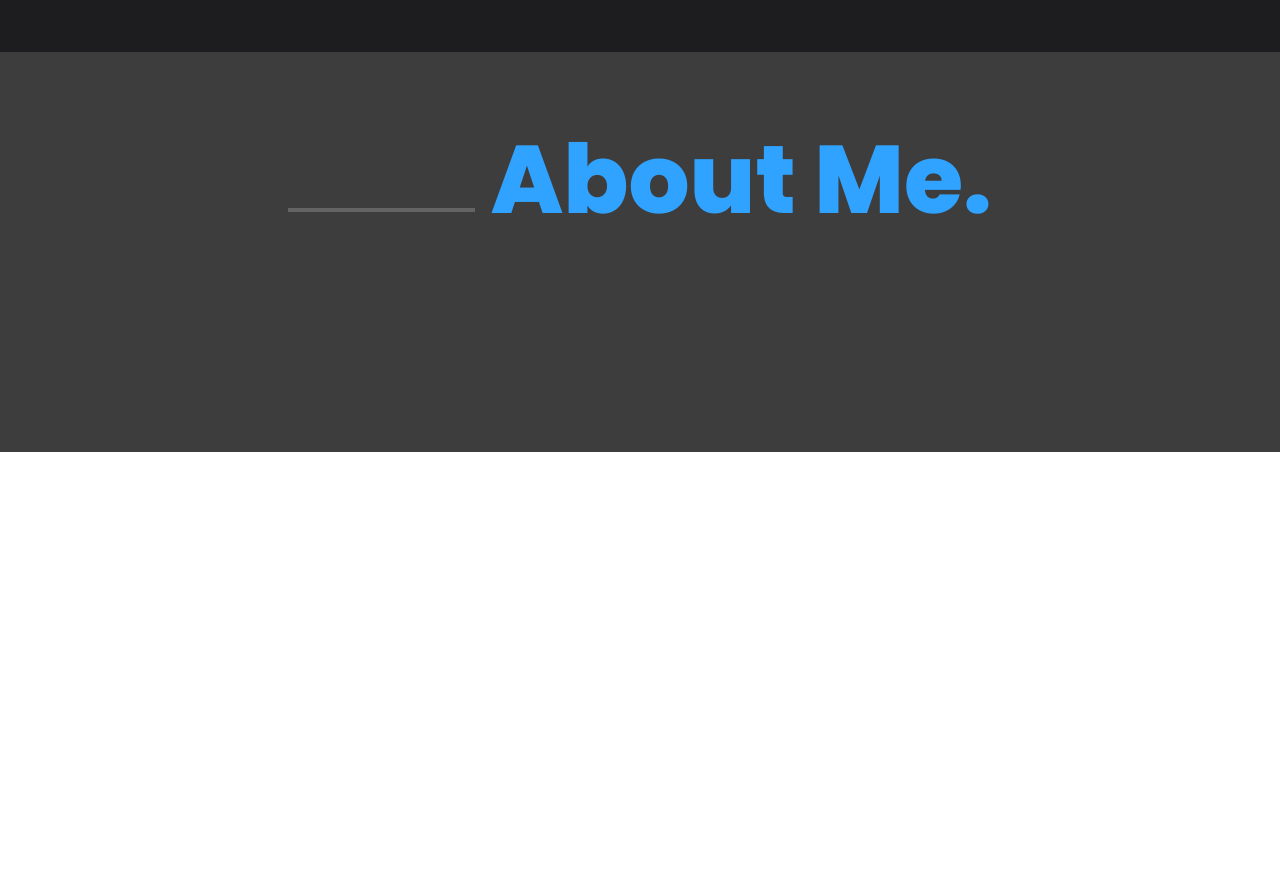
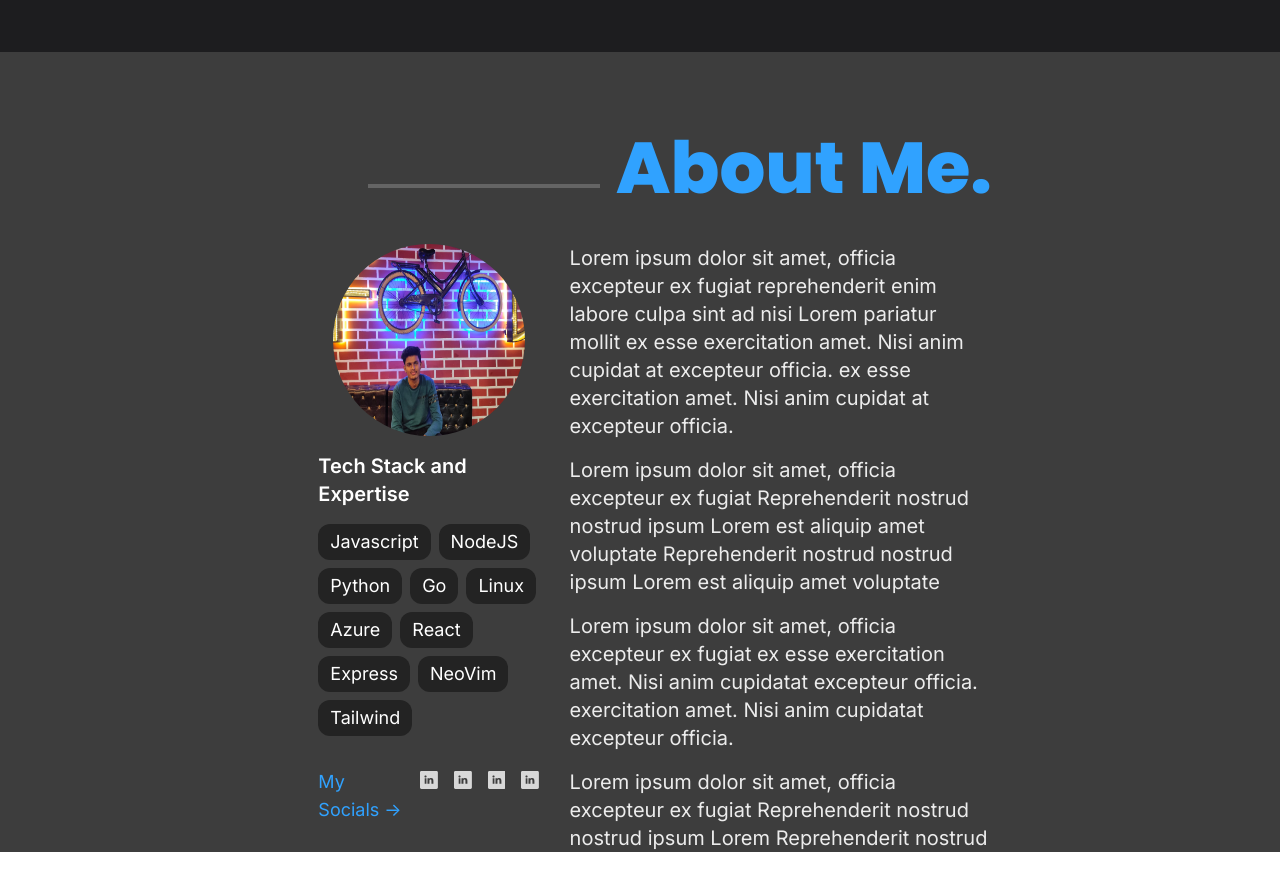
Before and after one commit to antidoid/cloud-resume-challenge, a React (Vite) app in the folder frontend/: page / in a window 1280 px wide. Shown: the part 780-1660 px from the top of the page. Before the commit the page ends 1232 px from the top, so only its background shows below. Built offline with nearby package versions, Linux system fonts and the light colour scheme.

Commit message:
Add: socials in about me

```diff
--- a/frontend/src/components/About.tsx
+++ b/frontend/src/components/About.tsx
@@ -1,11 +1,146 @@
+import Linkedin from "../assets/linkedin.svg";
+import PP from "../assets/pp.jpg";
+
 function About() {
   return (
-    <div id="about" className="h-[50vh] w-full bg-[#3D3D3D]">
-      <div className="relative flex justify-end items-center mt-20 px-8 md:px-72">
-        <div className="h-1 grow bg-white/20 self-end mb-4 mr-4"></div>
-        <h2 className="font-poppins font-extrabold text-4xl md:text-8xl text-right text-cerulean ">
+    <div id="about" className="w-full h-screen bg-[#3D3D3D] px-8 lg:px-72">
+      <div className="relative flex justify-end items-center mt-20">
+        <div className="h-1 grow bg-white/20 self-end mb-4 mr-4 ml-20"></div>
+        <h2 className="font-poppins font-extrabold text-4xl md:text-7xl text-right text-cerulean ">
           About Me.
         </h2>
+      </div>
+      <div className="flex pt-10">
+        <div className="w-2/5 px-8 flex flex-col items-center">
+          <img src={PP} className="rounded-full w-24 h-24 md:w-48 md:h-48" />
+          <div className="px-2 pt-4 flex flex-col items-center justify-center">
+            <h4 className="font-semibold text-xl">Tech Stack and Expertise</h4>
+            <div className="mt-4 flex flex-wrap  gap-2 text-lg">
+              <span className="px-3 py-1 bg-[#232323] rounded-xl">
+                Javascript
+              </span>
+              <span className="px-3 py-1 bg-[#232323] rounded-xl">NodeJS</span>
+              <span className="px-3 py-1 bg-[#232323] rounded-xl">Python</span>
+              <span className="px-3 py-1 bg-[#232323] rounded-xl">Go</span>
+              <span className="px-3 py-1 bg-[#232323] rounded-xl">Linux</span>
+              <span className="px-3 py-1 bg-[#232323] rounded-xl">Azure</span>
+              <span className="px-3 py-1 bg-[#232323] rounded-xl">React</span>
+              <span className="px-3 py-1 bg-[#232323] rounded-xl">Express</span>
+              <span className="px-3 py-1 bg-[#232323] rounded-xl">NeoVim</span>
+              <span className="px-3 py-1 bg-[#232323] rounded-xl">
+                Tailwind
+              </span>
+            </div>
+            <div className="flex gap-4 mt-8 self-start">
+              <span className="text-cerulean text-lg hover:underline duration-300">
+                My Socials -&#62;
+              </span>
+              <svg
+                className="w-6 h-6 fill-white/80 hover:fill-cerulean cursor-pointer"
+                version="1.1"
+                id="Layer_1"
+                xmlns="http://www.w3.org/2000/svg"
+                viewBox="-143 145 512 512"
+              >
+                <g id="SVGRepo_bgCarrier" stroke-width="0"></g>
+                <g
+                  id="SVGRepo_tracerCarrier"
+                  stroke-linecap="round"
+                  stroke-linejoin="round"
+                  stroke="#ECECECCCCCCC"
+                  stroke-width="3.072"
+                ></g>
+                <g id="SVGRepo_iconCarrier">
+                  {" "}
+                  <path d="M329,145h-432c-22.1,0-40,17.9-40,40v432c0,22.1,17.9,40,40,40h432c22.1,0,40-17.9,40-40V185C369,162.9,351.1,145,329,145z M41.4,508.1H-8.5V348.4h49.9V508.1z M15.1,328.4h-0.4c-18.1,0-29.8-12.2-29.8-27.7c0-15.8,12.1-27.7,30.5-27.7 c18.4,0,29.7,11.9,30.1,27.7C45.6,316.1,33.9,328.4,15.1,328.4z M241,508.1h-56.6v-82.6c0-21.6-8.8-36.4-28.3-36.4 c-14.9,0-23.2,10-27,19.6c-1.4,3.4-1.2,8.2-1.2,13.1v86.3H71.8c0,0,0.7-146.4,0-159.7h56.1v25.1c3.3-11,21.2-26.6,49.8-26.6 c35.5,0,63.3,23,63.3,72.4V508.1z"></path>{" "}
+                </g>
+              </svg>
+              <svg
+                className="w-6 h-6 fill-white/80 hover:fill-cerulean cursor-pointer"
+                version="1.1"
+                id="Layer_1"
+                xmlns="http://www.w3.org/2000/svg"
+                viewBox="-143 145 512 512"
+              >
+                <g id="SVGRepo_bgCarrier" stroke-width="0"></g>
+                <g
+                  id="SVGRepo_tracerCarrier"
+                  stroke-linecap="round"
+                  stroke-linejoin="round"
+                  stroke="#ECECECCCCCCC"
+                  stroke-width="3.072"
+                ></g>
+                <g id="SVGRepo_iconCarrier">
+                  {" "}
+                  <path d="M329,145h-432c-22.1,0-40,17.9-40,40v432c0,22.1,17.9,40,40,40h432c22.1,0,40-17.9,40-40V185C369,162.9,351.1,145,329,145z M41.4,508.1H-8.5V348.4h49.9V508.1z M15.1,328.4h-0.4c-18.1,0-29.8-12.2-29.8-27.7c0-15.8,12.1-27.7,30.5-27.7 c18.4,0,29.7,11.9,30.1,27.7C45.6,316.1,33.9,328.4,15.1,328.4z M241,508.1h-56.6v-82.6c0-21.6-8.8-36.4-28.3-36.4 c-14.9,0-23.2,10-27,19.6c-1.4,3.4-1.2,8.2-1.2,13.1v86.3H71.8c0,0,0.7-146.4,0-159.7h56.1v25.1c3.3-11,21.2-26.6,49.8-26.6 c35.5,0,63.3,23,63.3,72.4V508.1z"></path>{" "}
+                </g>
+              </svg>
+              <svg
+                className="w-6 h-6 fill-white/80 hover:fill-cerulean cursor-pointer"
+                version="1.1"
+                id="Layer_1"
+                xmlns="http://www.w3.org/2000/svg"
+                viewBox="-143 145 512 512"
+              >
+                <g id="SVGRepo_bgCarrier" stroke-width="0"></g>
+                <g
+                  id="SVGRepo_tracerCarrier"
+                  stroke-linecap="round"
+                  stroke-linejoin="round"
+                  stroke="#ECECECCCCCCC"
+                  stroke-width="3.072"
+                ></g>
+                <g id="SVGRepo_iconCarrier">
+                  {" "}
+                  <path d="M329,145h-432c-22.1,0-40,17.9-40,40v432c0,22.1,17.9,40,40,40h432c22.1,0,40-17.9,40-40V185C369,162.9,351.1,145,329,145z M41.4,508.1H-8.5V348.4h49.9V508.1z M15.1,328.4h-0.4c-18.1,0-29.8-12.2-29.8-27.7c0-15.8,12.1-27.7,30.5-27.7 c18.4,0,29.7,11.9,30.1,27.7C45.6,316.1,33.9,328.4,15.1,328.4z M241,508.1h-56.6v-82.6c0-21.6-8.8-36.4-28.3-36.4 c-14.9,0-23.2,10-27,19.6c-1.4,3.4-1.2,8.2-1.2,13.1v86.3H71.8c0,0,0.7-146.4,0-159.7h56.1v25.1c3.3-11,21.2-26.6,49.8-26.6 c35.5,0,63.3,23,63.3,72.4V508.1z"></path>{" "}
+                </g>
+              </svg>
+              <svg
+                className="w-6 h-6 fill-white/80 hover:fill-cerulean cursor-pointer"
+                version="1.1"
+                id="Layer_1"
+                xmlns="http://www.w3.org/2000/svg"
+                viewBox="-143 145 512 512"
+              >
+                <g id="SVGRepo_bgCarrier" stroke-width="0"></g>
+                <g
+                  id="SVGRepo_tracerCarrier"
+                  stroke-linecap="round"
+                  stroke-linejoin="round"
+                  stroke="#ECECECCCCCCC"
+                  stroke-width="3.072"
+                ></g>
+                <g id="SVGRepo_iconCarrier">
+                  {" "}
+                  <path d="M329,145h-432c-22.1,0-40,17.9-40,40v432c0,22.1,17.9,40,40,40h432c22.1,0,40-17.9,40-40V185C369,162.9,351.1,145,329,145z M41.4,508.1H-8.5V348.4h49.9V508.1z M15.1,328.4h-0.4c-18.1,0-29.8-12.2-29.8-27.7c0-15.8,12.1-27.7,30.5-27.7 c18.4,0,29.7,11.9,30.1,27.7C45.6,316.1,33.9,328.4,15.1,328.4z M241,508.1h-56.6v-82.6c0-21.6-8.8-36.4-28.3-36.4 c-14.9,0-23.2,10-27,19.6c-1.4,3.4-1.2,8.2-1.2,13.1v86.3H71.8c0,0,0.7-146.4,0-159.7h56.1v25.1c3.3-11,21.2-26.6,49.8-26.6 c35.5,0,63.3,23,63.3,72.4V508.1z"></path>{" "}
+                </g>
+              </svg>
+            </div>
+          </div>
+        </div>
+        <div className="flex grow flex-col gap-4 w-3/5 text-white/90 text-xl">
+          <p>
+            Lorem ipsum dolor sit amet, officia excepteur ex fugiat
+            reprehenderit enim labore culpa sint ad nisi Lorem pariatur mollit
+            ex esse exercitation amet. Nisi anim cupidat at excepteur officia.
+            ex esse exercitation amet. Nisi anim cupidat at excepteur officia.
+          </p>
+          <p>
+            Lorem ipsum dolor sit amet, officia excepteur ex fugiat
+            Reprehenderit nostrud nostrud ipsum Lorem est aliquip amet voluptate
+            Reprehenderit nostrud nostrud ipsum Lorem est aliquip amet voluptate
+          </p>
+          <p>
+            Lorem ipsum dolor sit amet, officia excepteur ex fugiat ex esse
+            exercitation amet. Nisi anim cupidatat excepteur officia.
+            exercitation amet. Nisi anim cupidatat excepteur officia.
+          </p>
+          <p>
+            Lorem ipsum dolor sit amet, officia excepteur ex fugiat
+            Reprehenderit nostrud nostrud ipsum Lorem Reprehenderit nostrud
+            nostrud ipsum Lorem
+          </p>
+        </div>
       </div>
     </div>
   );
--- a/frontend/src/components/Hero.tsx
+++ b/frontend/src/components/Hero.tsx
@@ -4,7 +4,7 @@ import { scroll } from "../utils";
 
 function Hero() {
   return (
-    <div className="relative pt-36 md:pt-48 md:w-3/5 m-4 min-h-screen md:ml-16 flex flex-col items-start">
+    <div className="relative pt-36 md:pt-48 lg:w-3/5 m-4 min-h-screen md:ml-16 flex flex-col items-start">
       <h1 className="font-poppins font-extrabold text-4xl md:text-8xl">
         Hey, I'm Piyush<span className="text-cerulean">.</span>
       </h1>
--- a/frontend/tailwind.config.js
+++ b/frontend/tailwind.config.js
@@ -5,6 +5,8 @@ export default {
     extend: {
       colors: {
         cerulean: "#30a2ff",
+        back: "#1d1d1f",
+        altback: "#3D3D3D",
       },
       fontFamily: {
         inter: ["Inter", "sans-serif"],
```
Also changed, not shown: frontend/src/assets/linkedin.svg (added), frontend/src/assets/pp.jpg (added).
